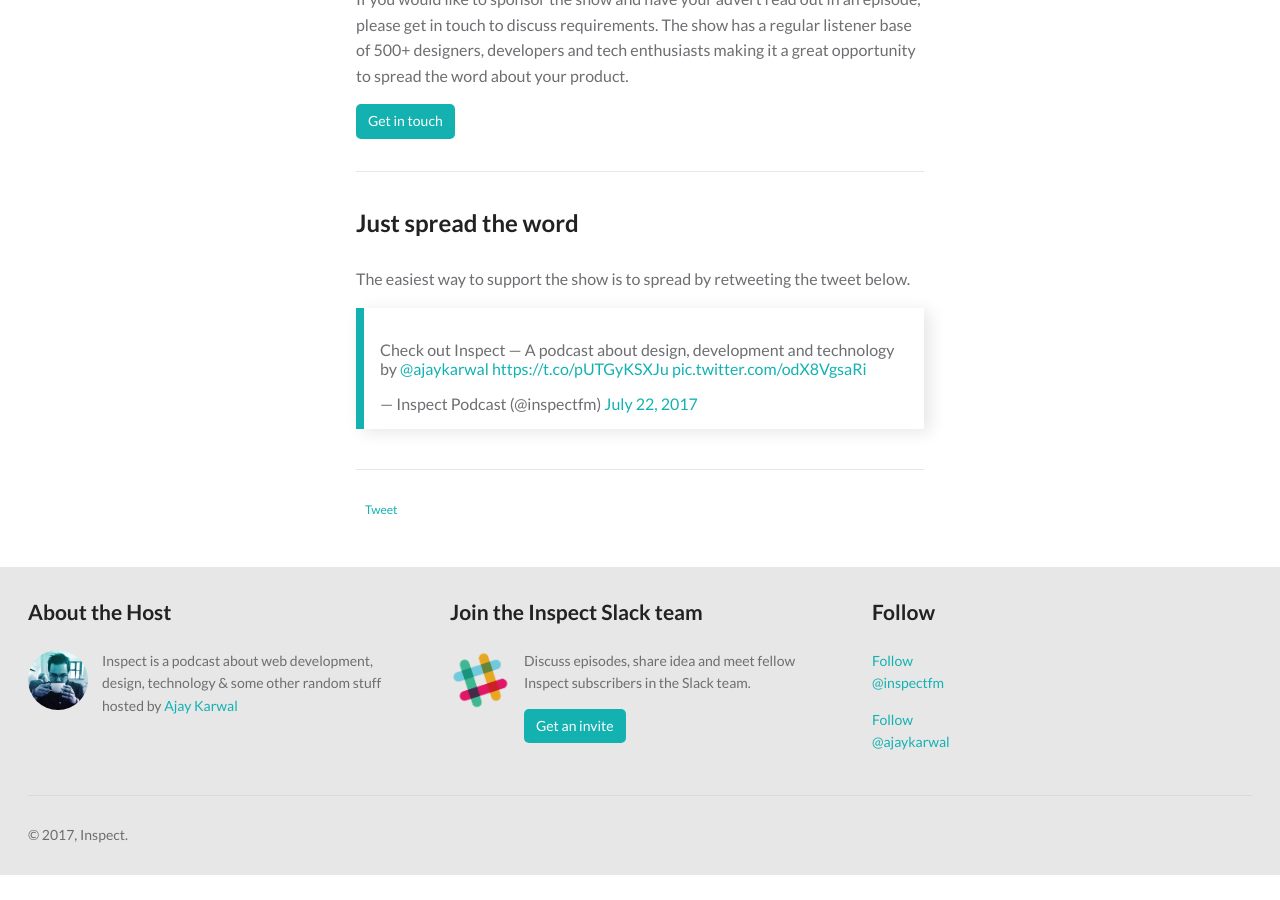
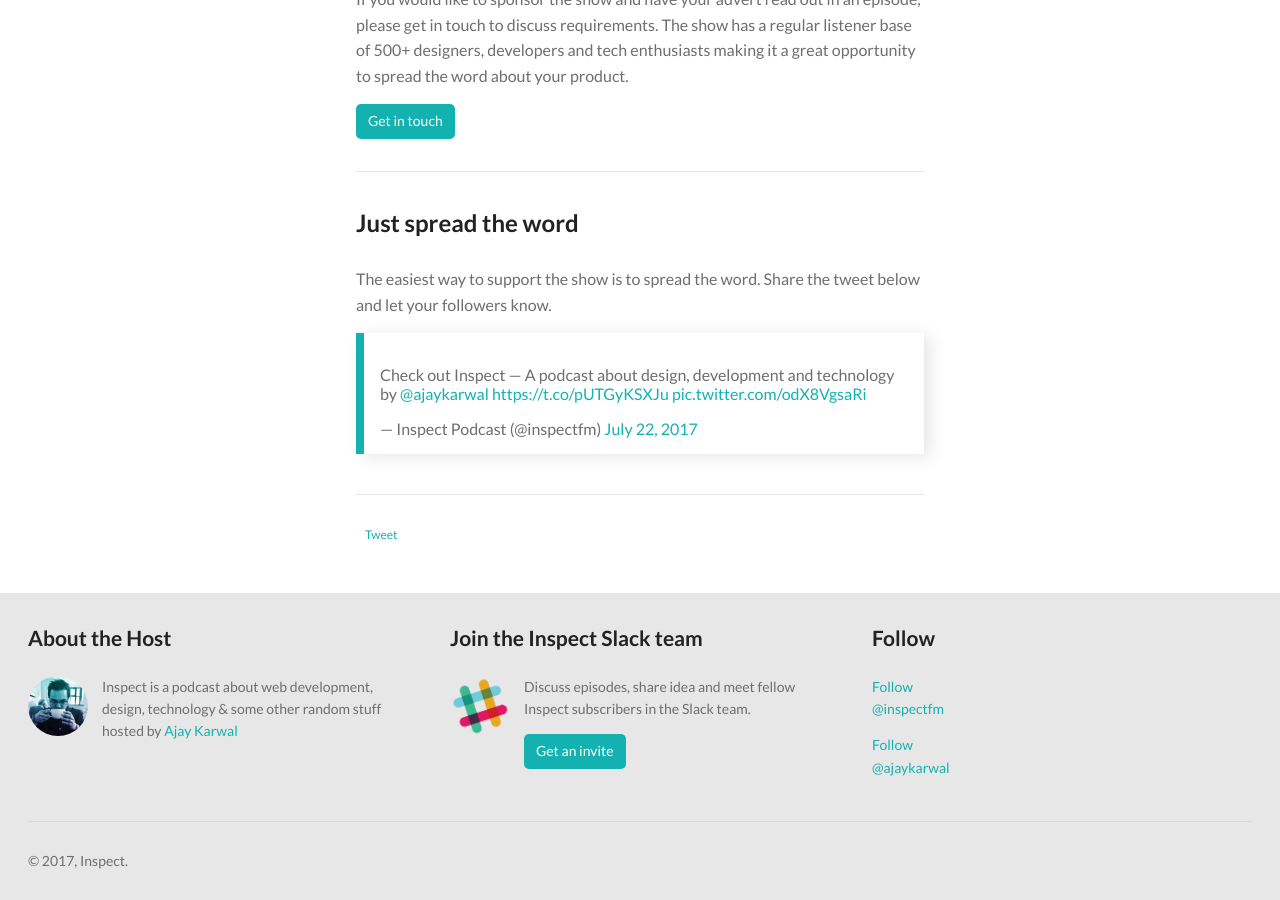
Before and after one commit to ajaykarwal/inspect-fm, a Jekyll site: the page built from _pages/support.md, in a window 1280 px wide and 900 px high, scrolled down 604 px. Built offline with Jekyll 4.4.1, drawn with Linux system fonts in a browser that asks for light colours; comment, search, counter and statistics services are not loaded; before the commit the page ends 1479 px from its top, so only the background shows below that.

Commit message:
Update support.md

```diff
--- a/_pages/support.md
+++ b/_pages/support.md
@@ -24,5 +24,6 @@
 
 ## Just spread the word
 
-The easiest way to support the show is to spread by retweeting the tweet below.
+The easiest way to support the show is to spread the word. Share the tweet below and let your followers know.
+
 <blockquote class="twitter-tweet"><p lang="en" dir="ltr">Check out Inspect — A podcast about design, development and technology by <a href="https://twitter.com/ajaykarwal">@ajaykarwal</a> <a href="https://t.co/pUTGyKSXJu">https://t.co/pUTGyKSXJu</a> <a href="https://t.co/odX8VgsaRi">pic.twitter.com/odX8VgsaRi</a></p>&mdash; Inspect Podcast (@inspectfm) <a href="https://twitter.com/inspectfm/status/888840759104950272">July 22, 2017</a></blockquote>
```
